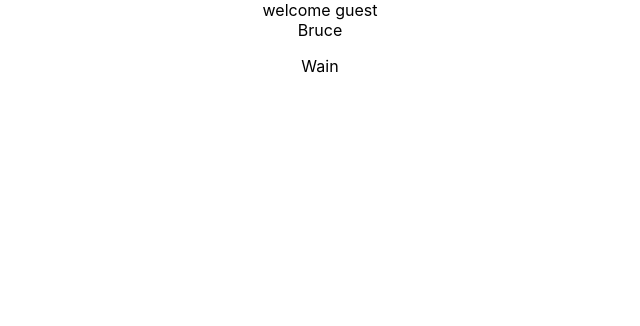
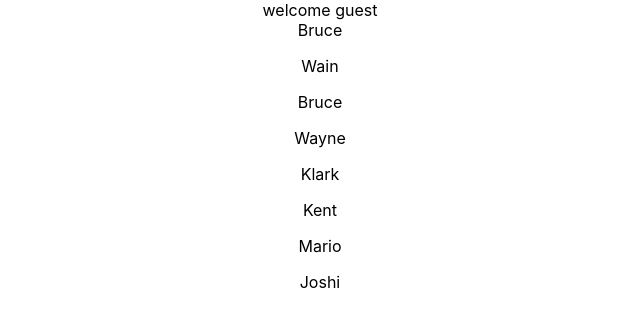
Before and after one commit to aleksandar-stotka/dogs-cat, a React (Create React App) app: page / in a window 1280 px wide. Shown: the top 326 px of the page, without its empty margins (320-960 px from the left). Built offline with nearby package versions, Linux system fonts and the light colour scheme.

Commit message:
array_done

```diff
--- a/src/App.tsx
+++ b/src/App.tsx
@@ -2,16 +2,32 @@ import React from 'react';
 import './App.css';
 import Greet from './components/Greet';
 import Person from './components/Person';
+import PersonList from './components/PersonList';
 
 function App() {
   const personName ={
     first: "Bruce",
     last: "Wain"
   }
+  const list = [
+    {
+      first: 'Bruce',
+      last: "Wayne"
+    },
+    {
+      first: 'Klark',
+      last: "Kent"
+    },
+    {
+      first: 'Mario',
+      last: "Joshi"
+    }
+  ]
   return (
     <div className="App">
       <Greet name="aleksandar" messageCount={10} isLogin={false}/>
       <Person name={personName}/>
+      <PersonList names={list}/>
     </div>
   );
 }
--- /dev/null
+++ b/src/components/PersonList.tsx
@@ -0,0 +1,21 @@
+import React from 'react'
+import { personNames } from '../types/Types'
+function PersonList(props:personNames) {
+  return (
+    <div>
+        <div>
+            {props.names.map(name => {
+                return (
+                    <>
+                    <p>{name.first}</p>
+                    <p>{name.last}</p>
+                    </>
+
+                )
+            })}
+        </div>
+    </div>
+  )
+}
+
+export default PersonList
--- a/src/types/Types.tsx
+++ b/src/types/Types.tsx
@@ -10,3 +10,9 @@ export interface personProps {
         last: string;
     };
 }
+export interface personNames {
+    names: {
+        first: string;
+        last: string;
+    }[]
+}
```
